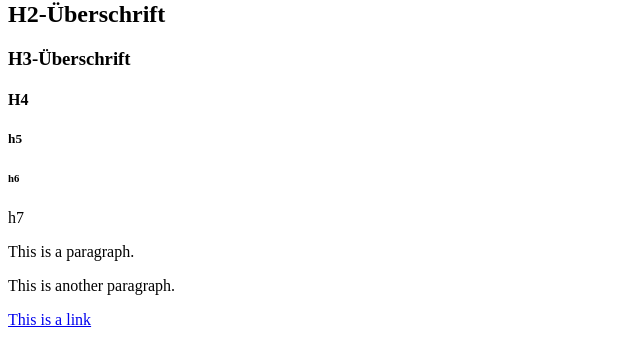
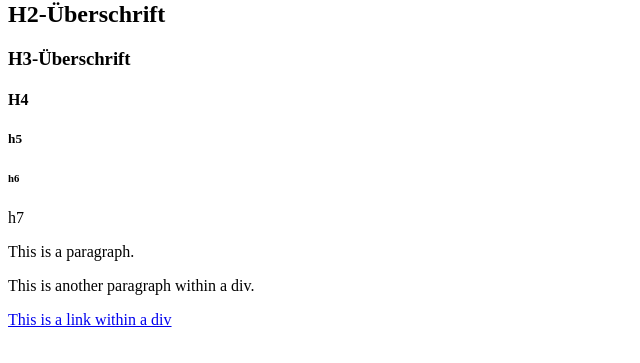
Before and after one commit to SimonGassenschmidt/webpage_basics, a plain HTML site: page index.html in a window 1280 px wide. Shown: the part 79-442 px from the top of the page, without its empty margins (0-640 px from the left). Drawn offline with Linux system fonts and the light colour scheme.

Commit message:
Basic-HTML init _ 2

```diff
--- a/index.html
+++ b/index.html
@@ -1,6 +1,7 @@
 <!DOCTYPE html>
 <html>
     <head>
+        <!-- comment -->
         <title>Grundlagen der Web-Entwicklung - Snippet-Sammlung</title>
         <meta charset="utf-8"/>
     </head>
@@ -14,7 +15,9 @@
         <h6>h6</h6>
         <h7>h7</h7>
         <p>This is a paragraph.</p>
-        <p>This is another paragraph.</p>
-        <a href="https://www.w3schools.com">This is a link</a>
+        <div>
+            <p>This is another paragraph within a div.</p>
+            <a href="https://www.w3schools.com">This is a link within a div</a>
+        </div>
     </body>
 </html>
```
